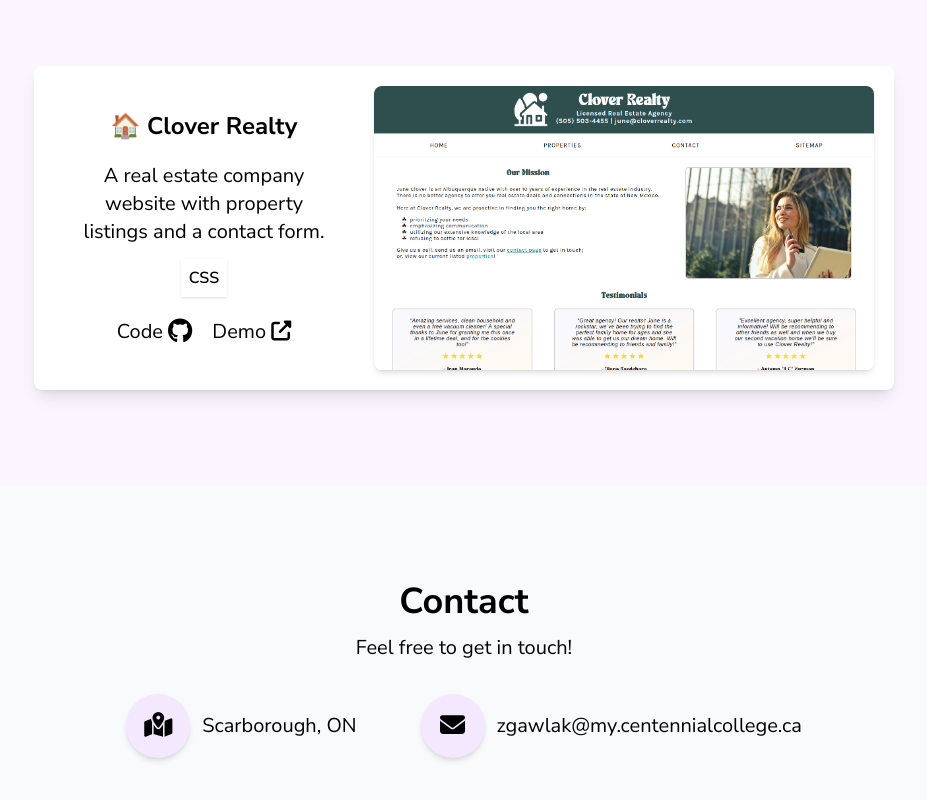
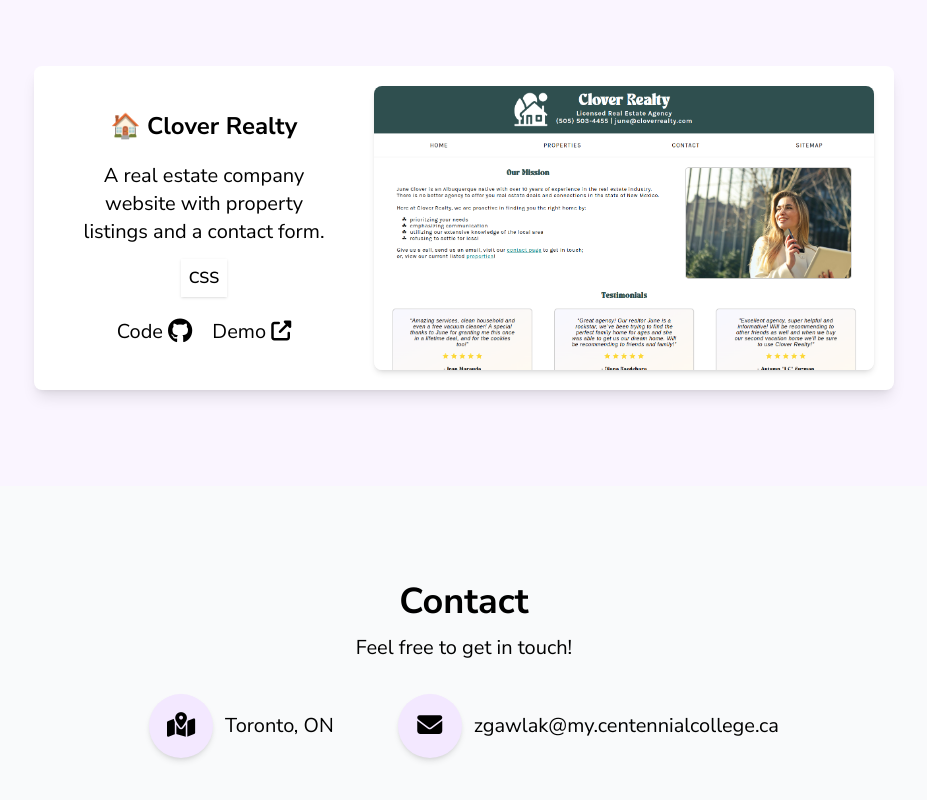
Before and after one commit to zgawlak/portfolio, a React (Create React App) app: page / in a window 1280 px wide. Shown: the part 2208-3008 px from the top of the page, without its empty margins (176-1103 px from the left). Built offline with nearby package versions, Linux system fonts and the light colour scheme.

Commit message:
Correct location

```diff
--- a/src/App.js
+++ b/src/App.js
@@ -162,7 +162,7 @@ function App() {
               <div className="bg-purple-100 flex justify-center items-center w-16 h-16 rounded-full shadow-md">
                 <i class="fa-solid fa-map-location-dot fa-lg"></i>
               </div>
-              <p className="basis-full md:basis-auto text-center">Scarborough, ON</p>
+              <p className="basis-full md:basis-auto text-center">Toronto, ON</p>
             </div>
             <div>
               <div className="flex justify-center items-center gap-3 text-lg md:text-xl flex-wrap">
```
